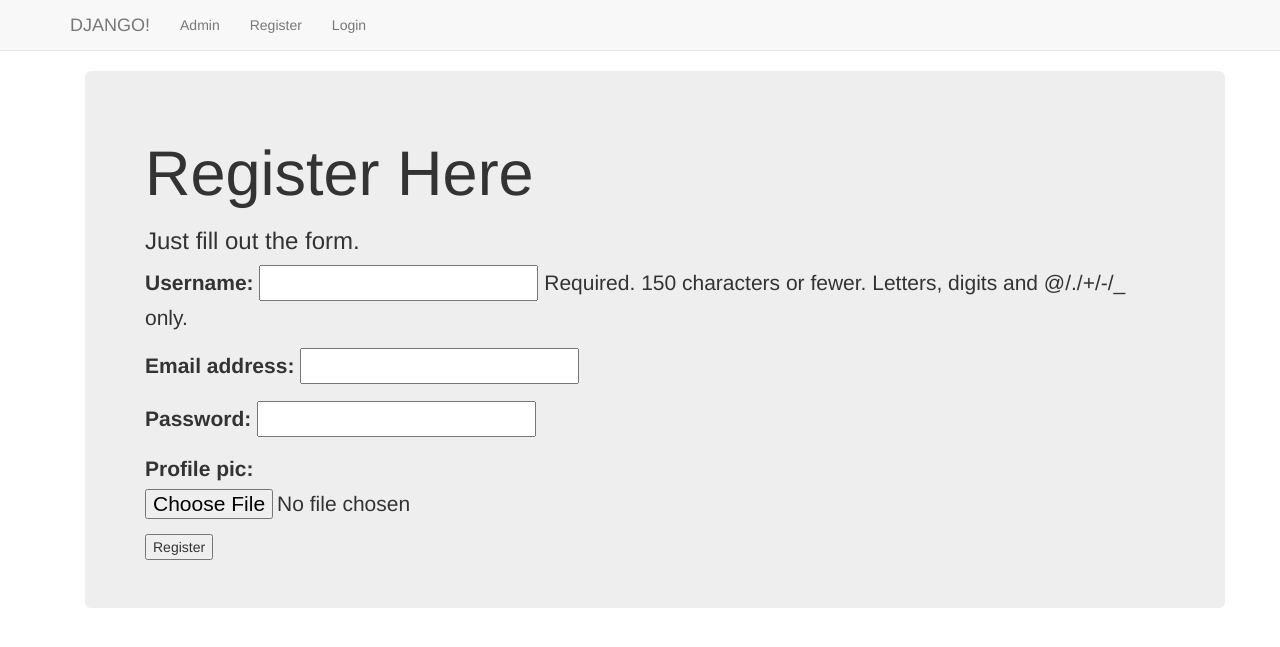
After one commit to Utkarsh-Marwaha/orthoapp_summer_2018, a Django app: page /first_app/register/ in a window 1280 px wide. The commit adds this page. Shown: the top 647 px of the page. Run offline with Django 3.2, Linux system fonts and the light colour scheme; some libraries are stand-ins or nearby versions.

Commit message:
Login and Registration added

```diff
--- a/orthoapp/first_app/admin.py
+++ b/orthoapp/first_app/admin.py
@@ -1,6 +1,6 @@
 from django.contrib import admin
 
-from first_app.models import Person, Surgeon, Patient, DataPoint, StepCounter, KneeMotionRange, PainLevel, Operation, Appointment
+from first_app.models import Person, Surgeon, Patient, DataPoint, StepCounter, KneeMotionRange, PainLevel, Operation, Appointment, UserProfileInfo
 
 #importing static models
 from first_app.models import Welcome_To_Orthoapp, Before_Your_Surgery
@@ -16,3 +16,4 @@ admin.site.register(Operation)
 admin.site.register(Appointment)
 admin.site.register(Welcome_To_Orthoapp)
 admin.site.register(Before_Your_Surgery)
+admin.site.register(UserProfileInfo)
--- /dev/null
+++ b/orthoapp/first_app/forms.py
@@ -0,0 +1,18 @@
+from django import forms
+from django.contrib.auth.models import User
+from first_app.models import UserProfileInfo
+
+
+class UserForm(forms.ModelForm):
+
+    password = forms.CharField(widget = forms.PasswordInput())
+
+    class Meta():
+        model = User
+        fields = ('username', 'email', 'password')
+
+class UserProfileInfoForm(forms.ModelForm):
+
+    class Meta():
+        model = UserProfileInfo
+        fields = ('profile_pic',)
--- a/orthoapp/first_app/models.py
+++ b/orthoapp/first_app/models.py
@@ -3,6 +3,19 @@ from django.contrib.auth.models import User
 from django.core.validators import MaxValueValidator, MinValueValidator
 from timezone_field import TimeZoneField
 # Create your models here.
+
+class UserProfileInfo(models.Model):
+
+    user = models.OneToOneField(User, on_delete=models.CASCADE)
+
+    # additional characteristics
+    profile_pic = models.ImageField(upload_to = 'profile_pics', blank=True)
+
+    def __str__(self):
+        return self.user.username
+
+
+
 
 #this is an abstract class named Person, It features
 #might have to change the name of Person class to User
--- a/orthoapp/first_app/urls.py
+++ b/orthoapp/first_app/urls.py
@@ -1,9 +1,14 @@
 from django.urls import path
 from first_app import views
+
+app_name = 'first_app'
 
 urlpatterns = [
     # path('', views.index, name='index'),
     path('welcome_to_orthoapp/', views.welcome_to_orthoapp, name='welcome_to_orthoapp'),
     path('before_your_surgery/', views.before_your_surgery, name='before_your_surgery'),
+    path('register/', views.register, name = 'register'),
+    path('user_login/', views.user_login, name = 'user_login'),
+
 
 ]
--- a/orthoapp/first_app/views.py
+++ b/orthoapp/first_app/views.py
@@ -1,6 +1,11 @@
+from first_app.models import Welcome_To_Orthoapp, Before_Your_Surgery
 from django.shortcuts import render
-from django.http import HttpResponse
-from first_app.models import Welcome_To_Orthoapp, Before_Your_Surgery
+from first_app.forms import UserProfileInfoForm, UserForm
+
+from django.contrib.auth import authenticate, login, logout
+from django.http import HttpResponseRedirect, HttpResponse
+from django.urls import reverse
+from django.contrib.auth.decorators import login_required # login decorator that makes it easier
 
 # Create your views here.
 def index(request):
@@ -16,3 +21,96 @@ def before_your_surgery(request):
     lis = Before_Your_Surgery.objects.all()
     before_your_surgery_page = {'before_your_surgery_page': lis}
     return render(request, 'first_app/before_your_surgery.html', context = before_your_surgery_page)
+
+
+
+@login_required
+def special(request):
+    # Remember to also set login url in settings.py!
+    # LOGIN_URL = '/first_app/user_login/'
+    return HttpResponse("You are logged in. Nice!")
+
+# Note here that inside of our user_logout function, there is no checking if the user is logged in or not
+# the beauty of django is that to do so, you just have to use the decorator login_required. AND THAT IS IT! beautiful.
+@login_required
+def user_logout(request):
+    logout(request)
+    return HttpResponseRedirect(reverse('index'))
+
+def register(request):
+
+    registered = False
+
+    if request.method == 'POST':
+
+        # Get info from "both" forms
+        # It appears as one form to the user on the .html page
+        user_form = UserForm(data=request.POST)
+        profile_form = UserProfileInfoForm(data=request.POST)
+
+        # Check to see both forms are valid
+        if user_form.is_valid() and profile_form.is_valid():
+
+            # Save User Form to Database
+            user = user_form.save()
+
+            # Hash the password
+            user.set_password(user.password)
+
+            # Update with Hashed password
+            user.save()
+
+            # Now we deal with the extra info!
+
+            # Can't commit yet because we still need to manipulate
+            profile = profile_form.save(commit=False)
+
+            # Set One to One relationship between
+            # UserForm and UserProfileInfoForm
+            profile.user = user
+
+            # Check if they provided a profile picture
+            if 'profile_pic' in request.FILES:
+                print('found it')
+                # If yes, then grab it from the POST form reply
+                profile.profile_pic = request.FILES['profile_pic']
+
+            # Now save model
+            profile.save()
+
+            # Registration Successful!
+            registered = True
+
+        else:
+            # One of the forms was invalid if this else gets called.
+            print(user_form.errors,profile_form.errors)
+
+    else:
+        # Was not an HTTP post so we just render the forms as blank.
+        user_form = UserForm()
+        profile_form = UserProfileInfoForm()
+
+    # This is the render and context dictionary to feed
+    # back to the registration.html file page.
+    return render(request,'first_app/registration.html',
+                          {'user_form':user_form,
+                           'profile_form':profile_form,
+                           'registered':registered})
+def user_login(request):
+    if request.method == 'POST':
+        username = request.POST.get('username') #this get will grab it from the HTML
+        password = request.POST.get('password')
+
+        user = authenticate(username=username, password=password) #user is a boolean that tells us if it is authenticated or not
+        if user:
+            if user.is_active:
+                login(request, user)
+                return HttpResponseRedirect(reverse('index')) #if its everything ok with the login and password, you will log in and be redirected to the index page
+            else:
+                return HttpResponse("ACCOUNT NOT ACTIVE!")
+        else:
+            print("LOGIN FAILED!")
+            print("Username: {} and password {}".format(username, password))
+            return HttpResponse("Invalid login details supplied!")
+    else:
+        return render(request,'first_app/login.html',{})
--- a/orthoapp/orthoapp/settings.py
+++ b/orthoapp/orthoapp/settings.py
@@ -142,3 +142,5 @@ STATICFILES_DIRS = [
 #MEDIA
 MEDIA_ROOT = MEDIA_DIR
 MEDIA_URL = '/media/'
+
+LOGIN_URL = '/first_app/user_login'
--- a/orthoapp/orthoapp/urls.py
+++ b/orthoapp/orthoapp/urls.py
@@ -22,4 +22,7 @@ urlpatterns = [
     path('', views.index, name='index'),
     path('first_app/', include('first_app.urls')),
     path('admin/', admin.site.urls),
+    path('logout/', views.user_logout, name='logout'),
+    path('special/', views.special, name = 'special')
+
 ]
--- a/orthoapp/static/css/before_your_surgery.css
+++ b/orthoapp/static/css/before_your_surgery.css
@@ -1,6 +1,6 @@
 
 body{
-  background-color: white;
+  background-color: ivory;
   padding-left: 200px;
   padding-right: 200px;
 }
--- /dev/null
+++ b/orthoapp/templates/first_app/base.html
@@ -0,0 +1,32 @@
+<!DOCTYPE html>
+<html>
+  <head>
+    <meta charset="utf-8">
+    <title></title>
+    <link rel="stylesheet" href="https://maxcdn.bootstrapcdn.com/bootstrap/3.3.7/css/bootstrap.min.css" integrity="sha384-BVYiiSIFeK1dGmJRAkycuHAHRg32OmUcww7on3RYdg4Va+PmSTsz/K68vbdEjh4u" crossorigin="anonymous">
+  </head>
+  <body>
+    <nav class ='navbar navbar-default navbar-static-top'>
+      <div class="container">
+        <ul class="nav navbar-nav">
+          <li><a class="navbar-brand" href="{% url 'index' %}"> DJANGO! </a></li>
+          <li><a class="navbar-link" href="{% url 'admin:index' %}"> Admin </a></li>
+          <li><a class="navbar-link" href="{% url 'first_app:register' %}"> Register </a></li>
+
+          {% if user.is_authenticated %}
+            <li><a class="navbar-link" href="{% url 'logout' %}">Logout!</a></li>
+          {% else %}
+            <li><a class="navbar-link" href="{% url 'first_app:user_login' %}">Login</a></li>
+          {% endif %}
+
+        </ul>
+      </div>
+    </nav>
+
+    <div class="container">
+      {% block body_block %}
+      {% endblock %}
+    </div>
+
+  </body>
+</html>
--- a/orthoapp/templates/first_app/before_your_surgery.html
+++ b/orthoapp/templates/first_app/before_your_surgery.html
@@ -24,7 +24,7 @@
         <h4>Medical Tests</h4>
         <p> {% load md2 %}{{txt.medical_tests | markdown}}</p>
 
-        <h4>Perparing</h4>
+        <h4>Preparing</h4>
         <div class="popup" id = "2" onclick="myFunction(this.id)">Here's a Tip
           <span class="popuptext" id="myPopup2">
             <p>• <strong>The Independent Living Centre:</strong> located at Weston, has a wide variety of equipment
@@ -35,6 +35,7 @@
             <p>• Ensure that you have someone with you</p>
           </span>
         </div>
+        <p> {% load md2 %}{{txt.preparing | markdown}}</p>
 
       {% endfor%}
     {% else %}
--- /dev/null
+++ b/orthoapp/templates/first_app/registration.html
@@ -0,0 +1,26 @@
+{% extends "first_app/base.html" %}
+{% load staticfiles %}
+
+{% block body_block %}
+  <div class="container">
+    <div class="jumbotron">
+      {% if registered %}
+        <h1>Thank you for registering!</h1>
+      {% else %}
+        <h1>Register Here</h1>
+        <h3>Just fill out the form.</h3>
+
+        <form enctype="multipart/form-data" method="POST">
+          {% csrf_token %}
+          {{ user_form.as_p }}
+          {{ profile_form.as_p }}
+          <input type="submit" name="" value="Register">
+        </form>
+
+      {% endif %}
+
+    </div>
+
+  </div>
+
+{% endblock %}
```
Also changed, not shown: orthoapp/templates/first_app/index.html (+6 -15 lines), orthoapp/templates/first_app/login.html (added, +19 -0 lines), orthoapp/db.sqlite3, orthoapp/first_app/migrations/0010_userprofileinfo.py (added).
